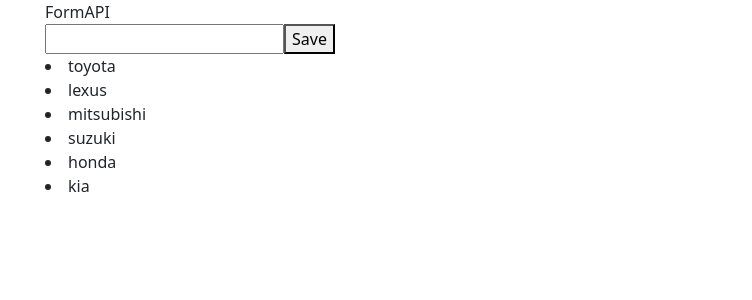
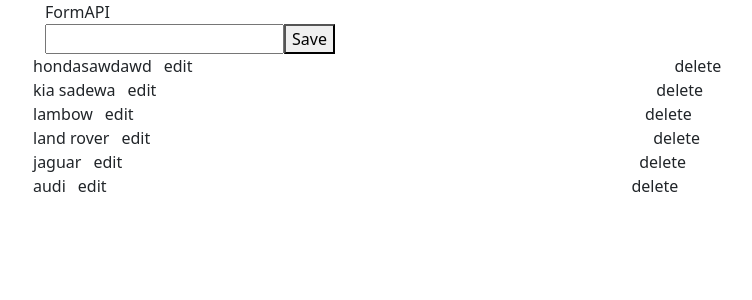
Before and after one commit to cupliz/workshop-react-its, a React (Create React App) app: page / in a window 1280 px wide. Shown: the top 300 px of the page, without its empty margins (37-789 px from the left). Built offline with nearby package versions, Linux system fonts and the light colour scheme; data requests are answered from the project's data file.

Commit message:
API CRUD

```diff
--- a/db.json
+++ b/db.json
@@ -18,28 +18,28 @@
   },
   "cars": [
     {
-      "id": 1,
-      "name": "toyota"
+      "name": "hondasawdawd",
+      "id": 2
     },
     {
-      "id": 2,
-      "name": "lexus"
+      "name": "kia sadewa",
+      "id": 3
     },
     {
-      "id": 3,
-      "name": "mitsubishi"
-    },
-    {
-      "name": "suzuki",
+      "name": "lambow",
       "id": 4
     },
     {
-      "name": "honda",
+      "name": "land rover",
       "id": 5
     },
     {
-      "name": "kia",
+      "name": "jaguar",
       "id": 6
+    },
+    {
+      "name": "audi",
+      "id": 7
     }
   ]
 }
--- a/src/FormAPI.js
+++ b/src/FormAPI.js
@@ -3,23 +3,51 @@
 
 export default function FormAPI() {
   const [data, setdata] = useState([])
+  const [edit, setedit] = useState(null)
   const getData = () => {
+    console.log('get data')
     axios.get('http://localhost:3001/cars')
       .then(hasil => {
         setdata(hasil.data)
       })
   }
-  useEffect(() => {
-    getData()
-  }, [])
   const handleSubmit = (e) => {
     e.preventDefault()
     const value = e.target.car.value
     axios.post('http://localhost:3001/cars', { name: value })
-    getData()
+      .then(() => {
+        console.log('post')
+        getData()
+      })
+
     e.target.car.value = ''
   }
-  // console.log(data)
+  const handleDelete = (id) => {
+    axios.delete(`http://localhost:3001/cars/${id}`).then(() => {
+      console.log('delete')
+      getData()
+    })
+  }
+  // const handleEdit = (e, id) => {
+  //   e.preventDefault()
+  //   axios.patch(`http://localhost:3001/cars/${id}`, { name: e.target.car.value })
+  //     .then(() => {
+  //       getData()
+  //       setedit(null)
+  //     })
+  // }
+  const handleEdit = (e) => {
+    e.preventDefault()
+    console.log('index edit', edit, data[edit].id)
+    axios.patch(`http://localhost:3001/cars/${data[edit].id}`, { name: e.target.car.value })
+      .then(() => {
+        getData()
+        setedit(null)
+      })
+  }
+  useEffect(() => {
+    getData()
+  }, [])
   return (
     <div className='container'>
       FormAPI
@@ -28,8 +56,20 @@
         <button type="submit">Save</button>
       </form>
       {data.map((car, i) => {
-        return <li key={i}>{car.name}</li>
+        return <li key={i} className='row'>
+          {edit === i ?
+            <form className='col' onSubmit={(event)=>handleEdit(event)}>
+              <input name="car" defaultValue={car.name} />
+              <button>Save</button>
+            </form>
+            : car.name
+          }
+          <div className='col row'>
+            <div className="col" onClick={() => setedit(i)}>edit</div>
+            <div className="col" onClick={() => handleDelete(car.id)}>delete</div>
+          </div>
+        </li>
       })}
-    </div>
+    </div >
   )
 }
```
Also changed, not shown: src/Coba2.js (+25 -16 lines).
